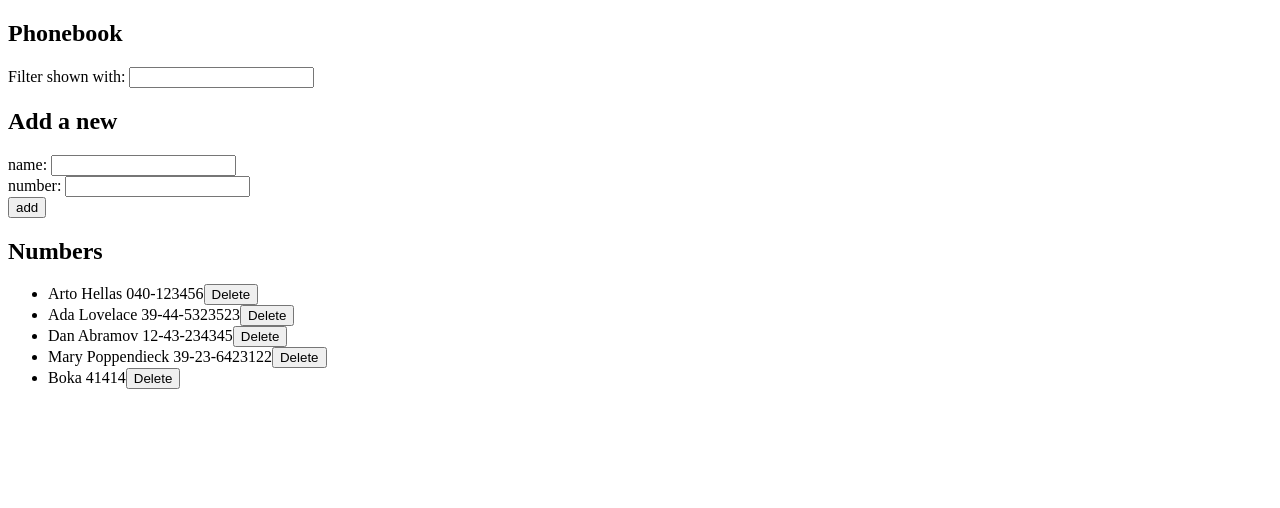
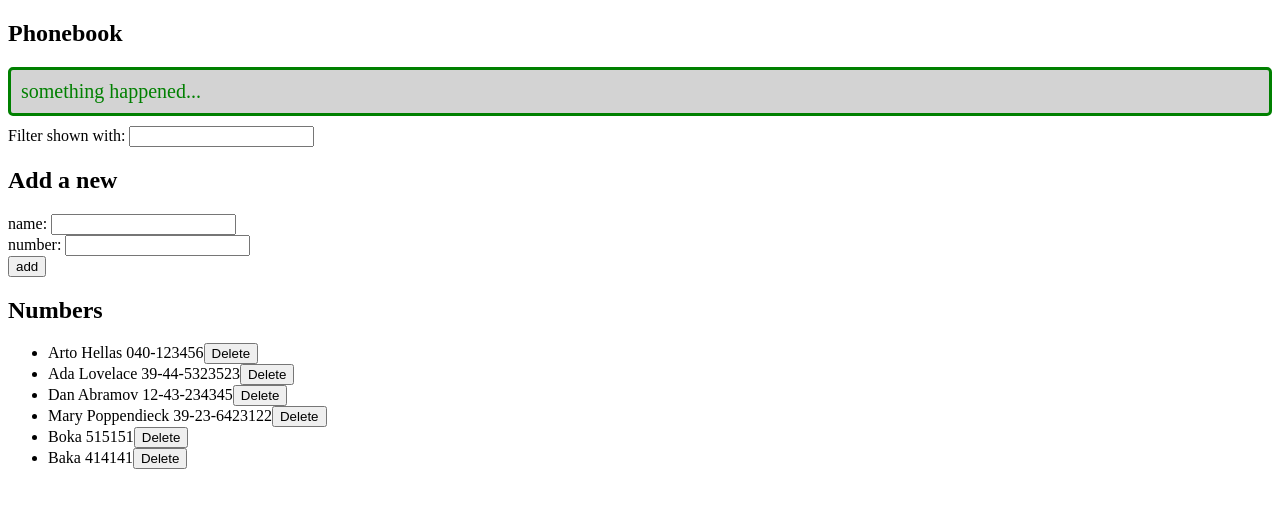
Before and after one commit to klau55/FSO-part2, a React (Create React App) app in the folder phonebook/: page / in a window 1280 px wide. Shown: the top 508 px of the page. Built offline with nearby package versions, Linux system fonts and the light colour scheme; data requests are answered from the project's data file.

Commit message:
2.16 done

```diff
--- a/phonebook/db.json
+++ b/phonebook/db.json
@@ -23,7 +23,12 @@
     {
       "name": "Boka",
       "id": 5,
-      "number": "41414"
+      "number": "515151"
+    },
+    {
+      "name": "Baka",
+      "id": 6,
+      "number": "414141"
     }
   ]
 }
--- a/phonebook/src/App.js
+++ b/phonebook/src/App.js
@@ -3,6 +3,9 @@ import  Filter  from "./Filter.js"
 import PersonForm from "./PersonForm.js"
 import Persons from "./Persons.js"
 import noteService from "./services/persons.js"
+import './index.css'
+
+
 
 
 
@@ -28,6 +31,20 @@ const App = () => {
   const [newNumber, setNewNumber] = useState('')
   const [showAll, setShowAll] = useState(true)
   const [filter, setFilter] = useState('')
+  const [serverMessage, setServerMessage] = useState('something happened...')
+
+  const Notification = ({message}) => {
+    if (message === null) {
+      return null
+    }
+
+    return (
+      <div className="message">
+      {message}
+      </div>
+    )
+  }
+
 
   const personsToShow = showAll
   ? persons
@@ -57,6 +74,12 @@ const App = () => {
         .deleteperson(id)
         .then(() => {
         setPersons(persons.filter(person => person.name !== name))
+        setServerMessage(
+          ` '${name}' was removed from server`
+        )
+        setTimeout(() => {
+          setServerMessage(null)
+        }, 5000)
      })
     }
   }
@@ -65,7 +88,10 @@ const App = () => {
     event.preventDefault()
 
     if (persons.find(person => person.name === newName)) {
-      alert (`${newName} is already added to phonebook`)
+      setServerMessage (`${newName} is already in phonebook`)
+      setTimeout(() => {
+          setServerMessage(null)
+        }, 5000)
     }
     else{
     const nameObject = {
@@ -78,6 +104,10 @@ const App = () => {
       .create(nameObject)
       .then(returnedName => {
       setPersons(persons.concat(returnedName))
+      setServerMessage (`${newName} successfully added to phonebook`)
+      setTimeout(() => {
+          setServerMessage(null)
+        }, 5000)
     })
 
 
@@ -90,6 +120,7 @@ const App = () => {
   return (
     <div>
       <h2>Phonebook</h2>
+      <Notification message={serverMessage} />
       <Filter filter={filter} handleFilterChange={handleFilterChange} />
       <PersonForm addName={addName} newName={newName} handleNameChange={handleNameChange} newNumber={newNumber} handleNumberChange={handleNumberChange} />
       <Persons personsToShow={personsToShow} deleteperson={deleteperson} />
--- /dev/null
+++ b/phonebook/src/index.css
@@ -0,0 +1,9 @@
+.message {
+  color: green;
+  background: lightgrey;
+  font-size: 20px;
+  border-style: solid;
+  border-radius: 5px;
+  padding: 10px;
+  margin-bottom: 10px;
+}
```
